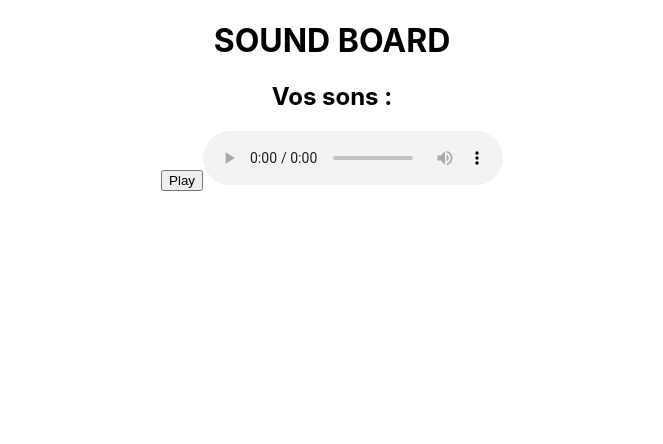
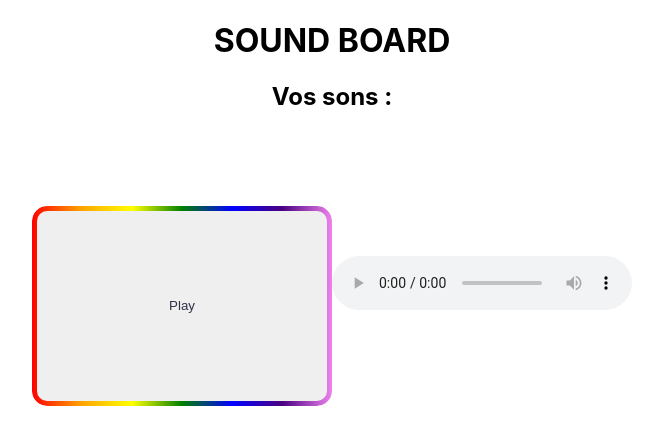
Before and after one commit to GuillaumeDaviid/Sound-Board, a React (Create React App) app in the folder sound-board/: page / in a window 1280 px wide. Shown: the top 444 px of the page, without its empty margins (308-971 px from the left). Built offline with nearby package versions, Linux system fonts and the light colour scheme.

Commit message:
sass: style sound card

```diff
--- a/sound-board/src/components/Home.tsx
+++ b/sound-board/src/components/Home.tsx
@@ -1,3 +1,5 @@
+import '../styles/Home.scss'
+
 export default function Home () {
     let audio = new Audio("/greg.mp3")
 
@@ -6,10 +8,10 @@ export default function Home () {
       };
 
     return(
-        <div>
+        <div className="Home">
             <h2>Vos sons : </h2>
 
-            <button onClick={start}>Play</button>
+            <button className="Home_btn" onClick={start}>Play</button>
 
             <audio controls src="/greg.mp3" />
 
--- /dev/null
+++ b/sound-board/src/styles/Home.scss
@@ -0,0 +1,32 @@
+.Home {
+    &_btn {
+        width: 300px;
+        height: 200px;
+        cursor: pointer;
+        /*
+        border: 5px solid transparent;
+        border-radius: 20px;
+        border-image: linear-gradient(to right, red, orange, yellow, green, blue, indigo, violet) 5;*/
+        color: #313149;
+        padding: 10px;
+        margin: 75px 0;
+        position: relative;
+        z-index: 0;
+        border-radius: 15px;
+        border: 0px;
+
+        &:before {
+            content: "";
+            position: absolute;
+            z-index: -1;
+            inset: 0;
+            padding: 5px;
+            border-radius: 15px;
+            background: linear-gradient(to right, red, orange, yellow, green, blue, indigo, violet);
+            -webkit-mask: linear-gradient(#fff 0 0) content-box,  linear-gradient(#fff 0 0);
+            mask: linear-gradient(#fff 0 0) content-box, linear-gradient(#fff 0 0);
+            -webkit-mask-composite: xor;
+            mask-composite: exclude;
+        }
+    }
+}
```
